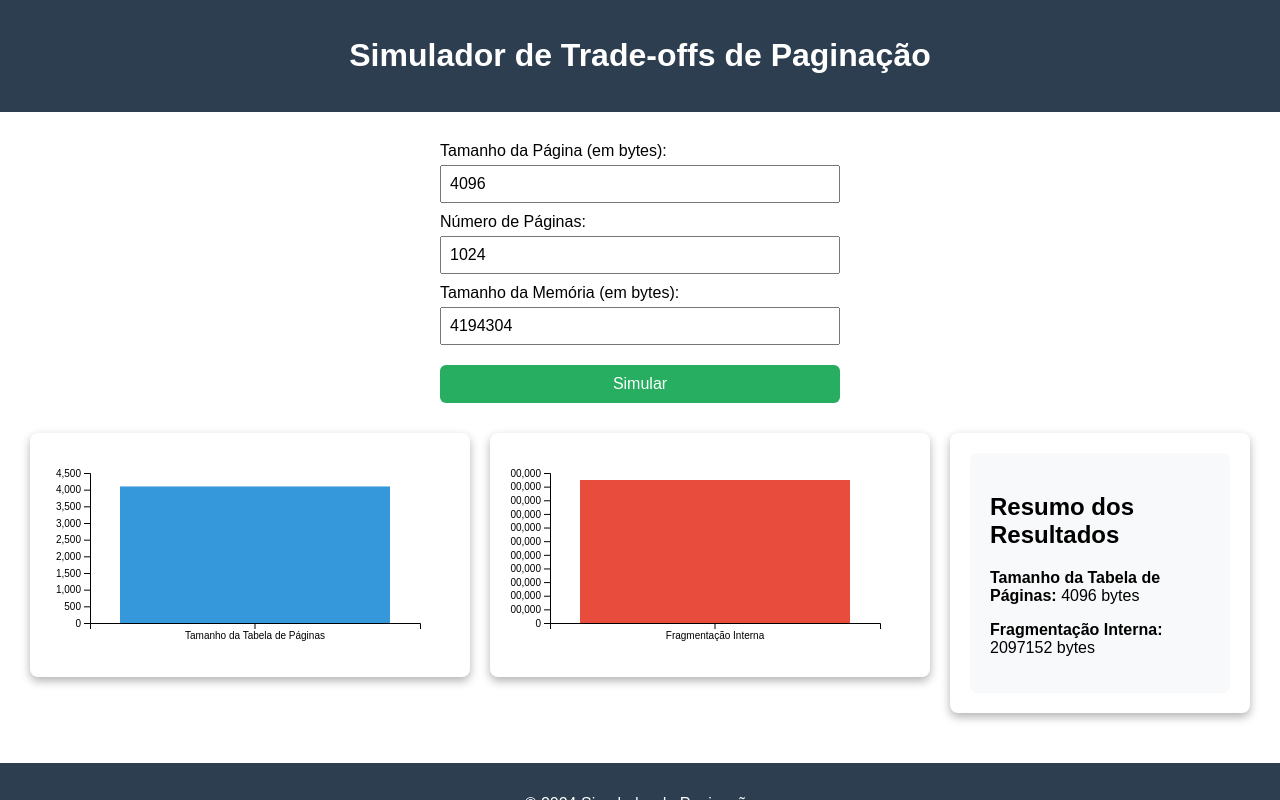
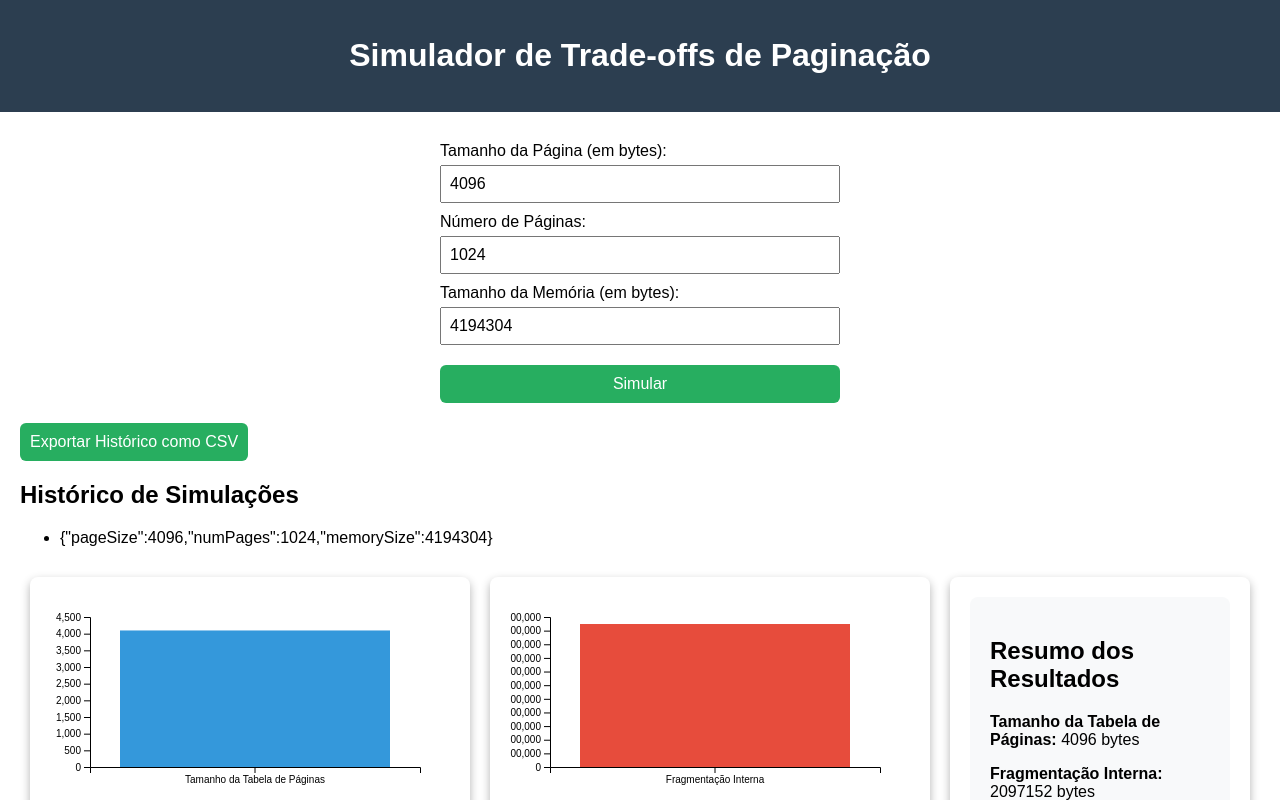
Before and after one commit to JoseAPordeus/simulation-trade-offs, a React (Create React App) app in the folder simulador-paginacao/: page / in a window 1280 px wide. Both pictures are taken after a click on the button "Simular". Shown: the top 800 px of the page. Built offline with nearby package versions, Linux system fonts and the light colour scheme.

Commit message:
Adicionando importação de arquivo csv.

```diff
--- a/simulador-paginacao/package.json
+++ b/simulador-paginacao/package.json
@@ -8,6 +8,9 @@
     "@testing-library/user-event": "^13.5.0",
     "chart.js": "^4.4.4",
     "d3": "^7.9.0",
+    "file-saver": "^2.0.5",
+    "html2canvas": "^1.4.1",
+    "jspdf": "^2.5.2",
     "react": "^18.3.1",
     "react-chartjs-2": "^5.2.0",
     "react-dom": "^18.3.1",
--- a/simulador-paginacao/src/components/InternalFragmentationChart.jsx
+++ b/simulador-paginacao/src/components/InternalFragmentationChart.jsx
@@ -1,6 +1,8 @@
 import React, { useRef, useEffect } from 'react';
 import * as d3 from 'd3';
 import { useSelector } from 'react-redux';
+import { Tooltip as ReactTooltip } from 'react-tooltip'; // Atualização na importação
+import 'react-tooltip/dist/react-tooltip.css'; // Importa o CSS da biblioteca
 
 const InternalFragmentationChart = () => {
     const svgRef = useRef();
@@ -40,12 +42,17 @@ const InternalFragmentationChart = () => {
             .attr('y', y(internalFragmentation))
             .attr('width', x.bandwidth())
             .attr('height', height - margin.bottom - y(internalFragmentation))
-            .attr('fill', '#e74c3c');
+            .attr('fill', '#e74c3c')
+            .attr('data-tooltip-id', 'fragmentationTooltip')
+            .attr('data-tooltip-content', `Fragmentação: ${internalFragmentation} bytes`);
 
     }, [internalFragmentation]);
 
     return (
-        <svg ref={svgRef} width={400} height={200}></svg>
+        <>
+            <svg ref={svgRef} width={400} height={200}></svg>
+            <ReactTooltip id="fragmentationTooltip" />
+        </>
     );
 };
 
--- a/simulador-paginacao/src/components/PageTableSizeChart.jsx
+++ b/simulador-paginacao/src/components/PageTableSizeChart.jsx
@@ -1,6 +1,8 @@
 import React, { useRef, useEffect } from 'react';
 import * as d3 from 'd3';
 import { useSelector } from 'react-redux';
+import { Tooltip as ReactTooltip } from 'react-tooltip'; // Atualização na importação
+import 'react-tooltip/dist/react-tooltip.css'; // Importa o CSS da biblioteca
 
 const PageTableSizeChart = () => {
     const svgRef = useRef();
@@ -40,12 +42,17 @@ const PageTableSizeChart = () => {
             .attr('y', y(pageTableSize))
             .attr('width', x.bandwidth())
             .attr('height', height - margin.bottom - y(pageTableSize))
-            .attr('fill', '#3498db');
+            .attr('fill', '#3498db')
+            .attr('data-tooltip-id', 'pageSizeTooltip')
+            .attr('data-tooltip-content', `Tamanho: ${pageTableSize} bytes`);
 
     }, [pageTableSize]);
 
     return (
-        <svg ref={svgRef} width={400} height={200}></svg>
+        <>
+            <svg ref={svgRef} width={400} height={200}></svg>
+            <ReactTooltip id="pageSizeTooltip" />
+        </>
     );
 };
 
--- a/simulador-paginacao/src/components/SimulationForm.jsx
+++ b/simulador-paginacao/src/components/SimulationForm.jsx
@@ -2,6 +2,8 @@ import React, { useState } from 'react';
 import { useDispatch } from 'react-redux';
 import styled from 'styled-components';
 import { runSimulation } from '../store/actions';
+import SimulationHistory from './SimulationHistory';
+import { saveAs } from 'file-saver';
 
 const Form = styled.form`
     display: flex;
@@ -38,13 +40,38 @@ const SimulationForm = () => {
     const [pageSize, setPageSize] = useState(4096);
     const [numPages, setNumPages] = useState(1024);
     const [memorySize, setMemorySize] = useState(4194304);
+    const [history, setHistory] = useState([]); // Estado para o histórico
+    const [result, setResult] = useState(null); // Estado para armazenar resultado atual
 
     const handleSubmit = (e) => {
         e.preventDefault();
-        dispatch(runSimulation({ pageSize, numPages, memorySize }));
+        const simulationResult = { pageSize, numPages, memorySize }; // Objeto com os resultados
+        setResult(simulationResult); // Atualiza o resultado atual
+        setHistory([...history, simulationResult]); // Adiciona ao histórico
+        dispatch(runSimulation(simulationResult)); // Executa a simulação
+    };
+
+    const handleExportCSV = () => {
+        // Lógica para exportar em CSV
+        const csvData = history.map(({ pageSize, numPages, memorySize }) => ({
+            pageSize,
+            numPages,
+            memorySize
+        }));
+
+        const csvContent = [
+            ['Tamanho da Página', 'Número de Páginas', 'Tamanho da Memória'], // Cabeçalhos
+            ...csvData.map(({ pageSize, numPages, memorySize }) => [pageSize, numPages, memorySize])
+        ]
+            .map(e => e.join(","))
+            .join("\n");
+
+        const blob = new Blob([csvContent], { type: 'text/csv;charset=utf-8;' });
+        saveAs(blob, 'historico_simulacoes.csv'); // Nome do arquivo
     };
 
     return (
+        <div>
             <Form onSubmit={handleSubmit}>
                 <Label htmlFor="pageSize">Tamanho da Página (em bytes):</Label>
                 <Input
@@ -80,6 +107,11 @@ const SimulationForm = () => {
 
                 <Button type="submit">Simular</Button>
             </Form>
+
+            <Button onClick={handleExportCSV}>Exportar Histórico como CSV</Button> {/* Botão de exportação */}
+
+            <SimulationHistory history={history} /> {/* Exibe o histórico */}
+        </div>
     );
 };
 
--- /dev/null
+++ b/simulador-paginacao/src/components/SimulationHistory.jsx
@@ -0,0 +1,19 @@
+import React from 'react';
+
+const SimulationHistory = ({ history }) => {
+    return (
+        <div className="simulation-history">
+            <h2>Histórico de Simulações</h2>
+            <ul>
+                {history.map((result, index) => (
+                    <li key={index}>
+                        {/* Exibe o resultado formatado */}
+                        {JSON.stringify(result)}
+                    </li>
+                ))}
+            </ul>
+        </div>
+    );
+};
+
+export default SimulationHistory;
--- a/simulador-paginacao/src/components/Summary.jsx
+++ b/simulador-paginacao/src/components/Summary.jsx
@@ -1,6 +1,7 @@
 import React from 'react';
 import { useSelector } from 'react-redux';
 import styled from 'styled-components';
+import { saveAs } from 'file-saver'; // Para exportar CSV
 
 const SummaryContainer = styled.div`
     max-width: 600px;
@@ -10,15 +11,29 @@ const SummaryContainer = styled.div`
     border-radius: 8px;
 `;
 
-const Summary = () => {
+const Summary = ({ history }) => { // Recebe o histórico como prop
     const pageTableSize = useSelector((state) => state.pageTableSize);
     const internalFragmentation = useSelector((state) => state.internalFragmentation);
+
+    const handleExportCSV = () => {
+        // Lógica para exportar o resumo em CSV
+        const csvContent = [
+            ['Tamanho da Tabela de Páginas', 'Fragmentação Interna'], // Cabeçalhos
+            [pageTableSize, internalFragmentation]
+        ]
+        .map(e => e.join(","))
+        .join("\n");
+
+        const blob = new Blob([csvContent], { type: 'text/csv;charset=utf-8;' });
+        saveAs(blob, 'resumo_simulacao.csv'); // Nome do arquivo
+    };
 
     return (
         <SummaryContainer>
             <h2>Resumo dos Resultados</h2>
             <p><strong>Tamanho da Tabela de Páginas:</strong> {pageTableSize} bytes</p>
             <p><strong>Fragmentação Interna:</strong> {internalFragmentation} bytes</p>
+            <button onClick={handleExportCSV}>Exportar Resumo como CSV</button> {/* Botão de exportação */}
         </SummaryContainer>
     );
 };
```
Also changed, not shown: 2 other files (tests, documents, lock files or other folders). Lines whose indentation alone changed are shown as unchanged.
